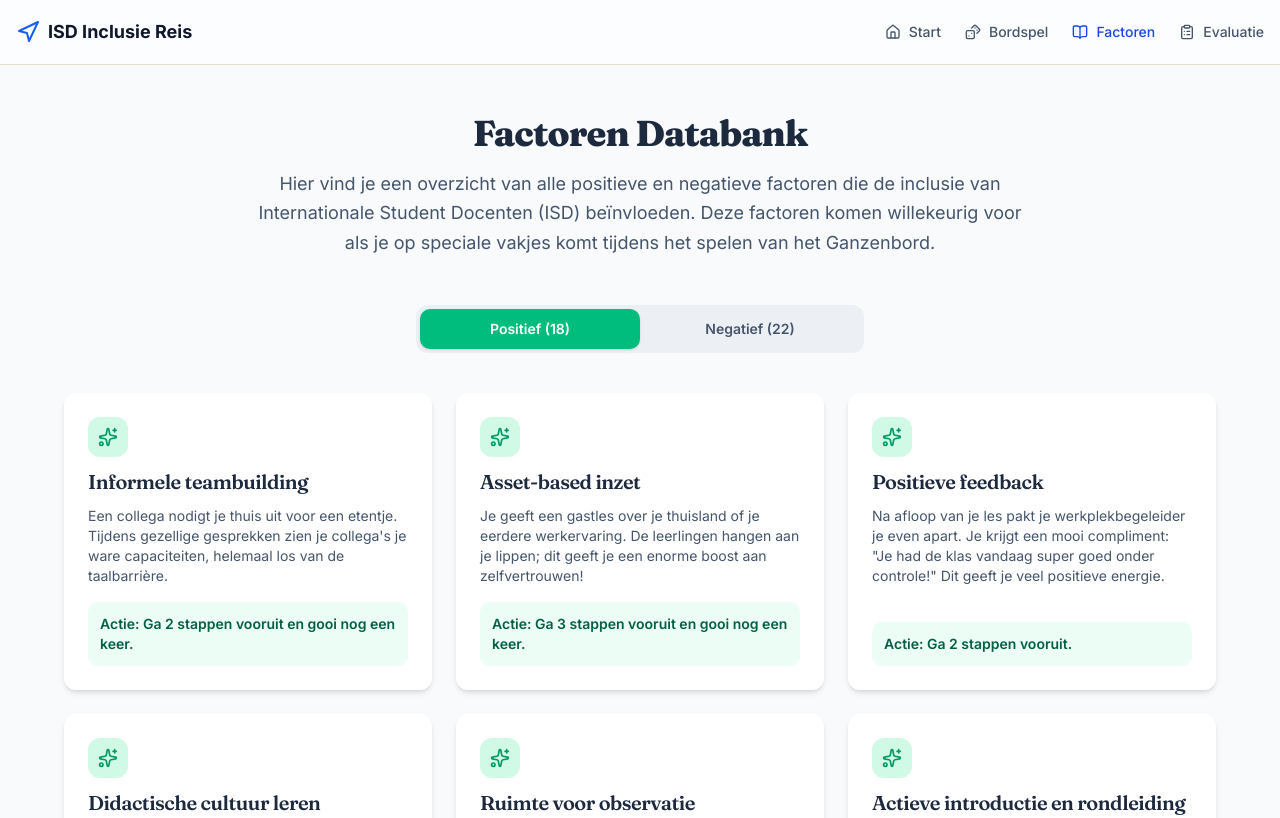
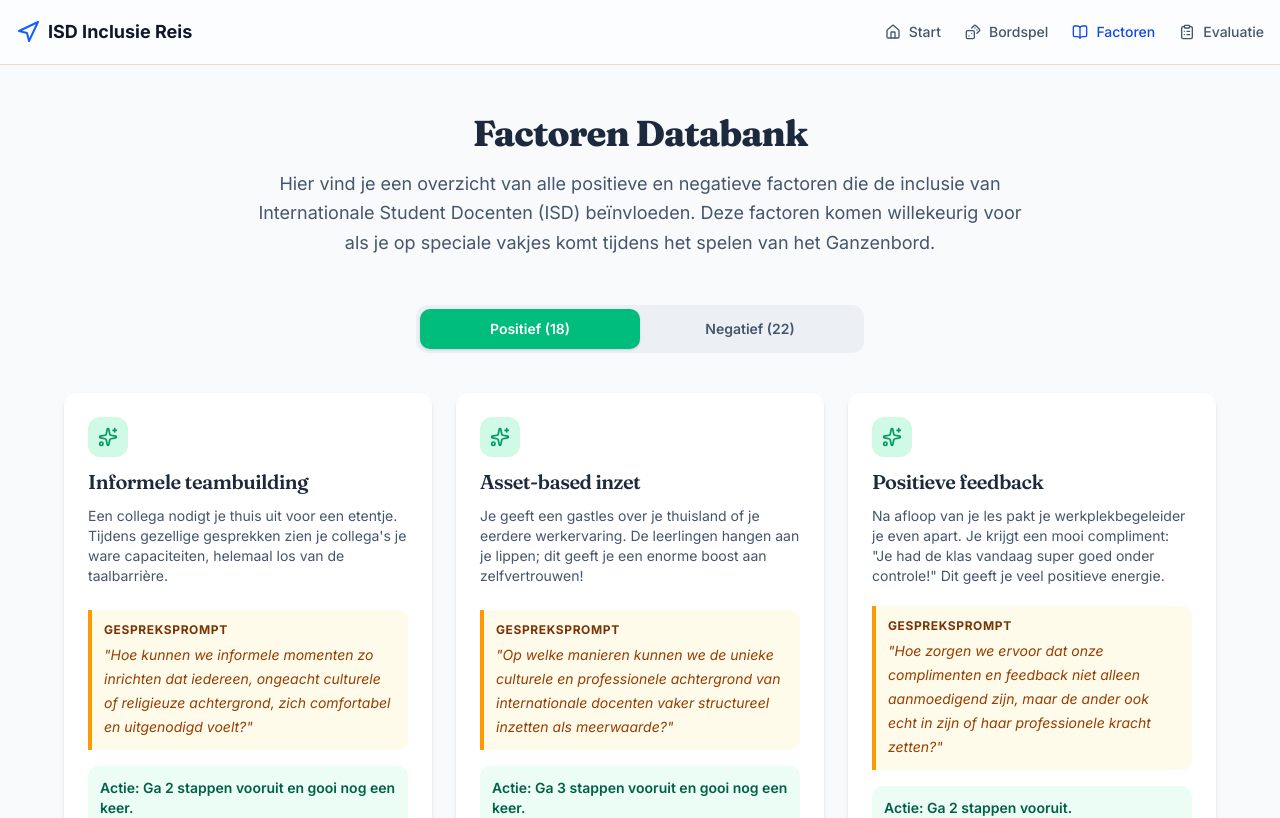
Before and after one commit to MacWarriorrr/EDR_Ganzenbord, a React (Vite) app: page /factoren in a window 1280 px wide. Shown: the top 818 px of the page. Built offline with nearby package versions, Linux system fonts and the light colour scheme.

Commit message:
feat: show prompt on factor page

```diff
--- a/src/routes/factoren.tsx
+++ b/src/routes/factoren.tsx
@@ -24,6 +24,12 @@ function FactorCard({ factor }: { factor: any }) {
       </CardHeader>
       <CardContent className="flex flex-col gap-4 flex-1">
         <p className="text-slate-600 text-sm flex-1">{factor.description}</p>
+        {factor.conversationPrompt && (
+          <div className="bg-amber-50 border-l-4 border-l-amber-500 p-3 rounded-r-md mt-1">
+            <span className="block font-bold text-xs text-amber-900 uppercase tracking-wider mb-1">Gespreksprompt</span>
+            <span className="text-sm text-amber-800 italic">"{factor.conversationPrompt}"</span>
+          </div>
+        )}
         <div className={`p-3 rounded-md font-semibold text-sm mt-auto ${isPositive ? 'bg-emerald-50 text-emerald-800' : 'bg-rose-50 text-rose-800'}`}>
           Actie: {factor.actionText}
         </div>
```
